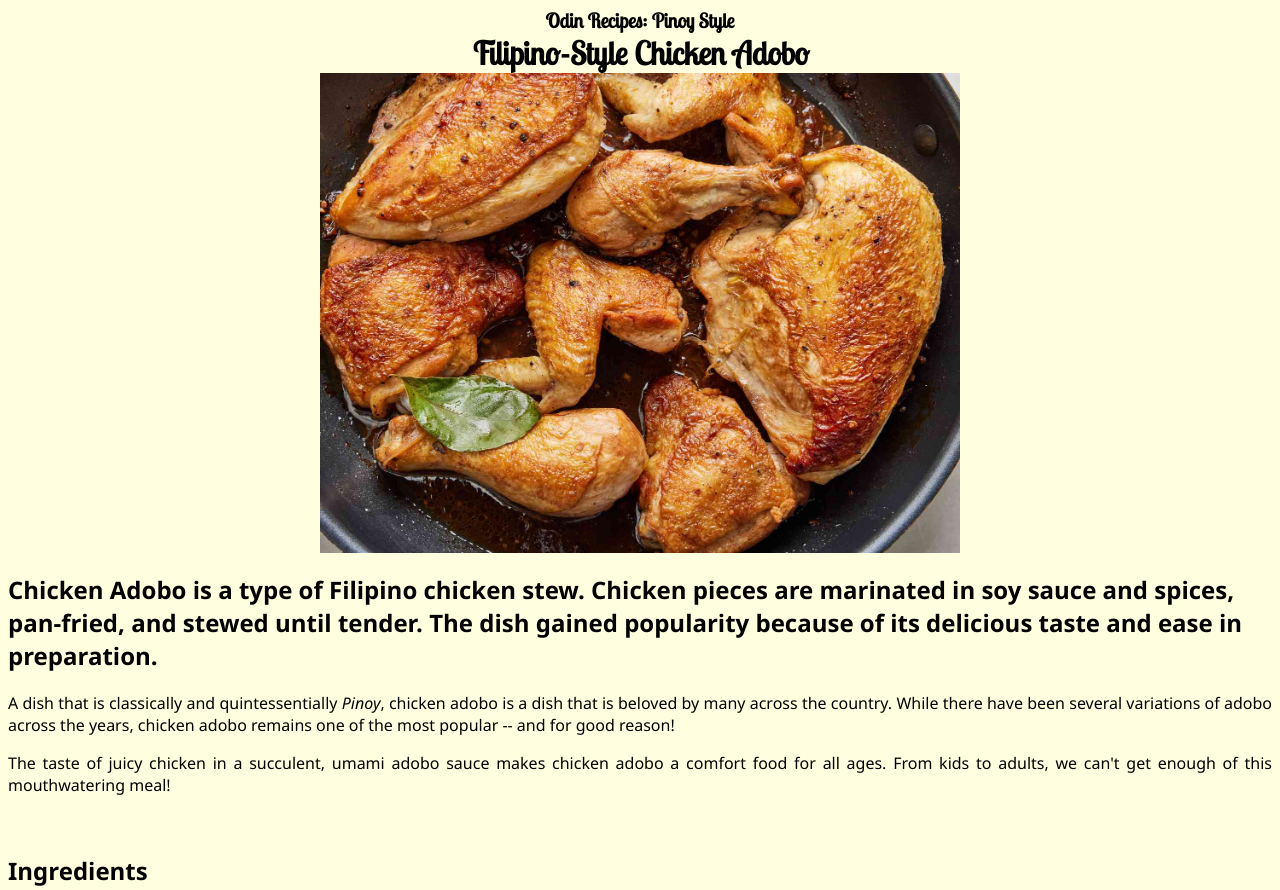
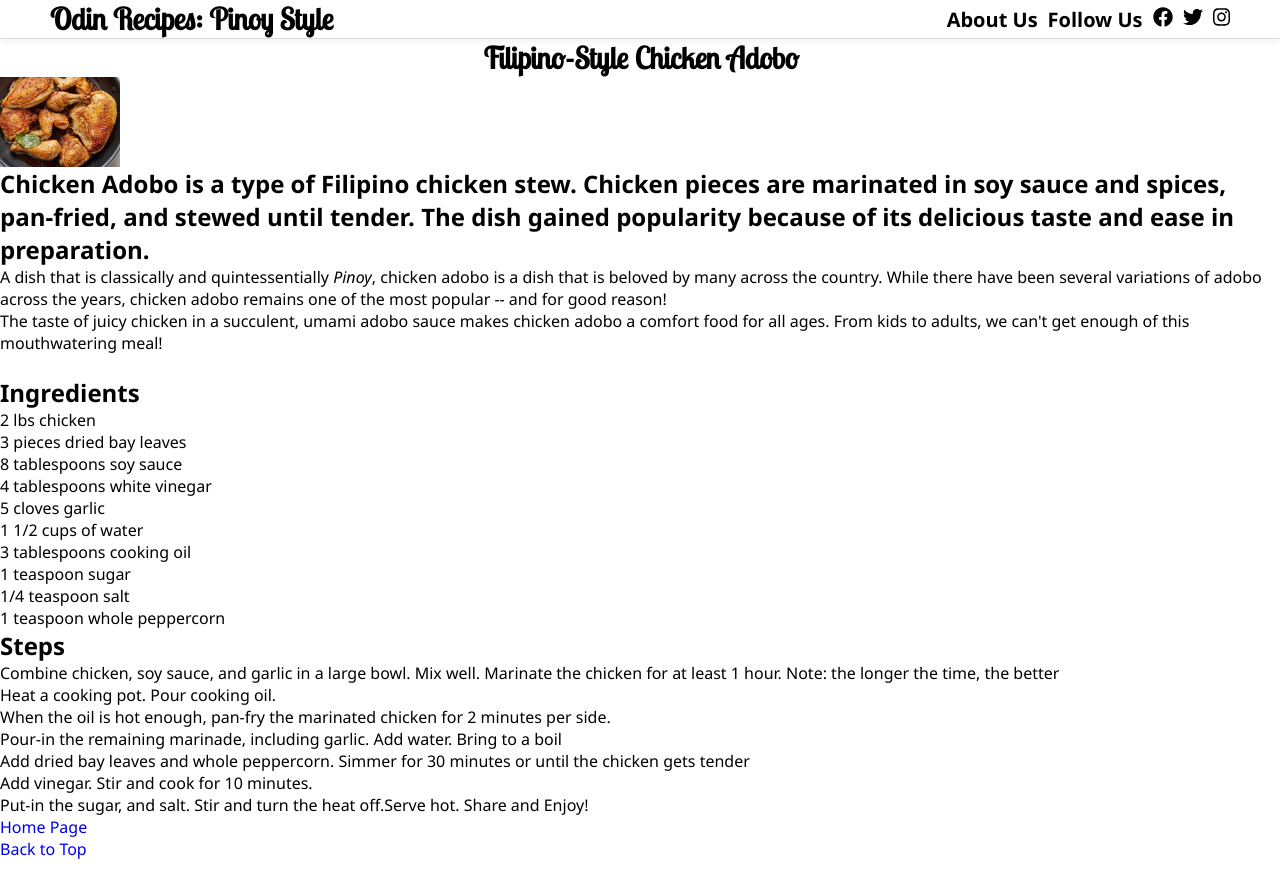
Before and after one commit to joulejee/odin-recipes, a plain HTML site: page recipes/chicken-adobo.html in a window 1280 px wide. Shown: the top 890 px of the page. After the commit the page ends 860 px from the top, so only its background shows below. Drawn offline with Linux system fonts and the light colour scheme.

Commit message:
Update css and html files for chicken adobo

```diff
--- a/css/chicken-adobo.css
+++ b/css/chicken-adobo.css
@@ -0,0 +1,61 @@
+* {
+    /* background-color: lightgoldenrodyellow; */
+    font-family: 'Segoe UI', Tahoma, Geneva, Verdana, sans-serif;
+    box-sizing: border-box;
+    margin: 0;
+    padding: 0;
+    max-height: 100vh;
+}
+
+h1 {
+    font-family: "Lobster Two", cursive;
+    font-size: 30px;
+    text-align: center;
+}
+
+ul {
+    list-style-type: none;
+}
+
+a {
+    text-decoration: none;
+}
+
+.fb-icon,
+.twitter-icon,
+.insta-icon{
+    height: 20px;
+    width: auto;
+}
+
+body {
+    display: flex;
+    flex-direction: column;
+}
+
+.header {
+    display: flex;
+    justify-content: space-between;
+    align-items: center;
+    background: white;
+    border-bottom: 1px solid #ddd;
+    box-shadow: 0 0 8px rgba(0, 0, 0, .1);
+
+    height: 100px;
+    padding-left: 50px;
+    padding-right: 50px;
+}
+
+.right-logo,
+.left-links {
+    display: flex;
+    gap: 10px;
+    font-size: 20px;
+    font-weight: 700;
+}
+
+/* IMAGES */
+
+.chicken-adb-img {
+    width: 120px;
+}
--- a/recipes/chicken-adobo.html
+++ b/recipes/chicken-adobo.html
@@ -3,15 +3,26 @@
     <head>
         <meta charset="UTF-8">
         <title>Odin Recipe: Chicken Adobo</title>
-        <link rel="stylesheet" href="../css/recipes.css">
+        <link rel="stylesheet" href="../css/chicken-adobo.css">
         <link rel="preconnect" href="https://fonts.googleapis.com">
         <link rel="preconnect" href="https://fonts.gstatic.com" crossorigin>
         <link href="https://fonts.googleapis.com/css2?family=Lobster+Two:ital@0;1&display=swap" rel="stylesheet">
     </head>
     <body>
-        <h1 id="#" class="site-name">Odin Recipes: Pinoy Style</h1>
+        <div class="header">
+            <ul class="right-logo">
+                <li class="page-name"><h1>Odin Recipes: Pinoy Style</h1></li>
+            </ul>
+            <ul class="left-links">
+                <li class="about">About Us</li>
+                <li class="follow-us">Follow Us</li>
+                <li><img class="fb-icon" src="../img/icons/facebook.svg" alt="facebook-icon"></li>
+                <li><img class="twitter-icon" src="../img/icons/twitter.svg" alt="twitter-icon"></li>
+                <li><img class="insta-icon" src="../img/icons/instagram.svg" alt="insta-icons"></li>
+            </ul>
+        </div>
         <h1 class="page-name">Filipino-Style Chicken Adobo</h1>
-        <img src="../img/chicken-adobo.jpg" alt="Image of Cooked Chicken Adobo">
+        <img class="chicken-adb-img" src="../img/chicken-adobo.jpg" alt="Image of Cooked Chicken Adobo">
         <h2>Chicken Adobo is a type of Filipino chicken stew. Chicken pieces are marinated in soy sauce and spices, pan-fried, and stewed until tender. The dish gained popularity because of its delicious taste and ease in preparation.</h2>
         <p>A dish that is classically and quintessentially <em>Pinoy</em>, chicken adobo is a dish that is beloved by many across the country. While there have been several variations of adobo across the years, chicken adobo remains one of the most popular -- and for good reason!</p>
         <p>The taste of juicy chicken in a succulent, umami adobo sauce makes chicken adobo a comfort food for all ages. From kids to adults, we can't get enough of this mouthwatering meal!</p>
```
Also changed, not shown: css/styles.css (+0 -9 lines).
